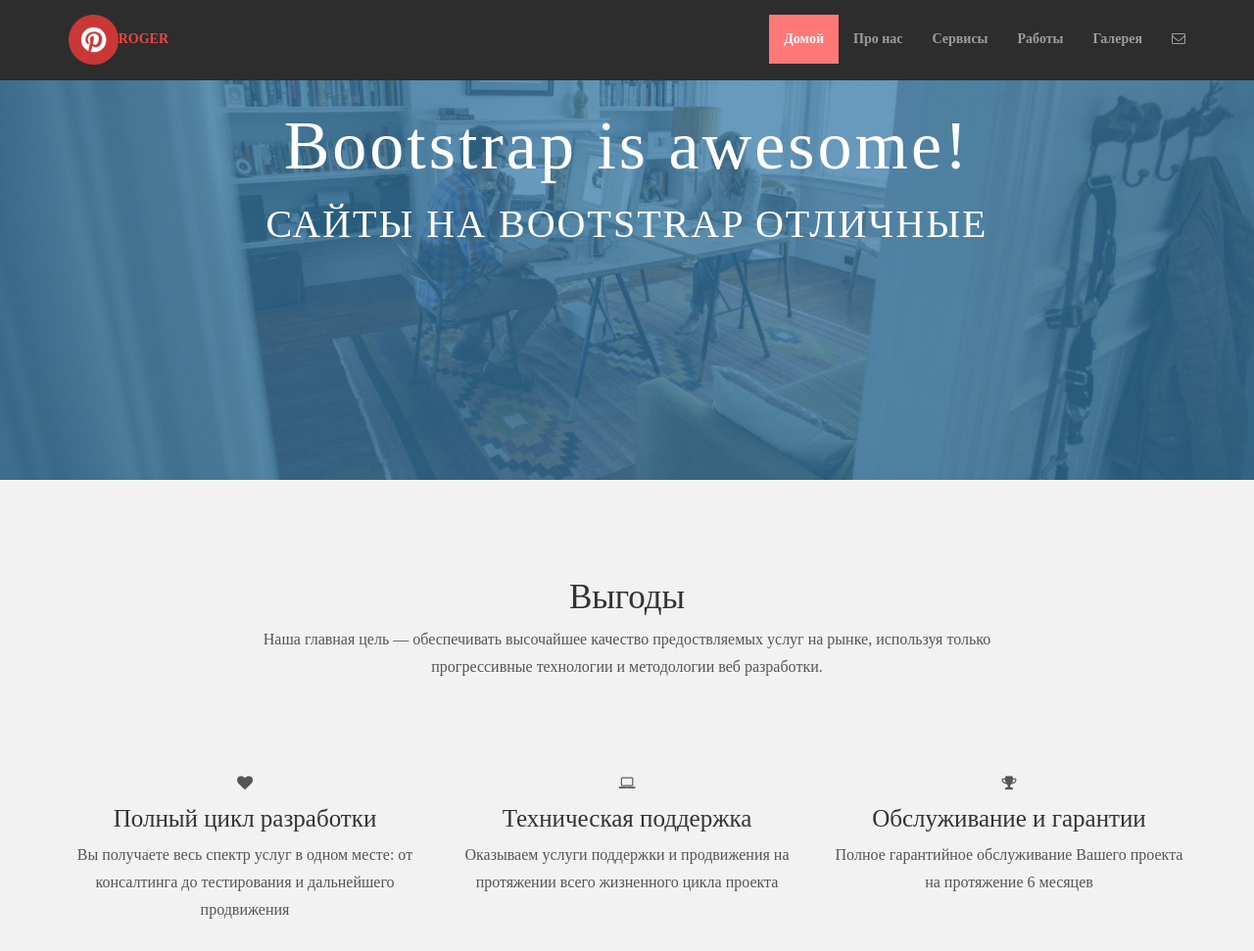
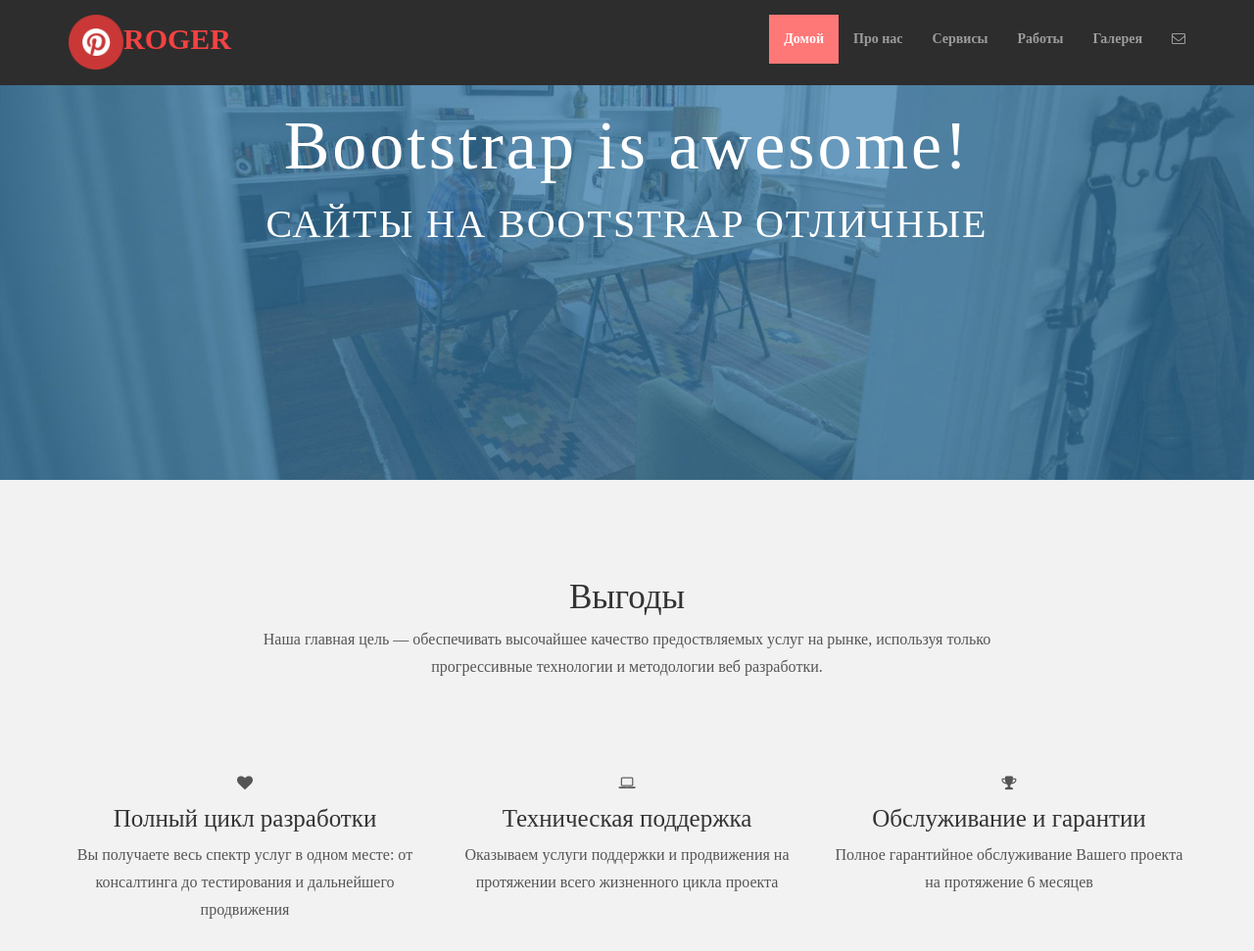
Before and after one commit to kpryshchepova/My1Project, a plain HTML site: page index.html in a window 1280 px wide. Shown: the top 971 px of the page at 98% size. Drawn offline with nearby package versions, Linux system fonts and the light colour scheme.

Commit message:
Version 1.0

```diff
--- a/css/main.css
+++ b/css/main.css
@@ -29,7 +29,7 @@ a {
 }
 
 a:hover, a:focus {
-    color: #7b7b7b;
+    color: #f44242;
     text-decoration: none;
     outline: none;
 }
@@ -263,7 +263,12 @@ hr {
     -webkit-filter: grayscale(0%);
 }
 
+
 .logo {
     width: 9%;
-    align: left;
 }
+
+
+.logo-text {
+    font-size: 30px;
+}
--- a/index.html
+++ b/index.html
@@ -17,7 +17,7 @@
                 <span class="icon-bar"></span>
                 <span class="icon-bar"></span>
             </button>
-            <a class="navbar-left" href="#"><img class="logo" src="img/logo.png">ROGER</a>
+            <a id="logo-img" class="navbar-left logo-text" href="#"><img class="logo" src="img/logo.png">ROGER</a>
         </div>
         <div class="navbar-collapse collapse">
             <ul class="nav navbar-nav navbar-right">
```
Also changed, not shown: gallery.html (+1 -1 lines).
